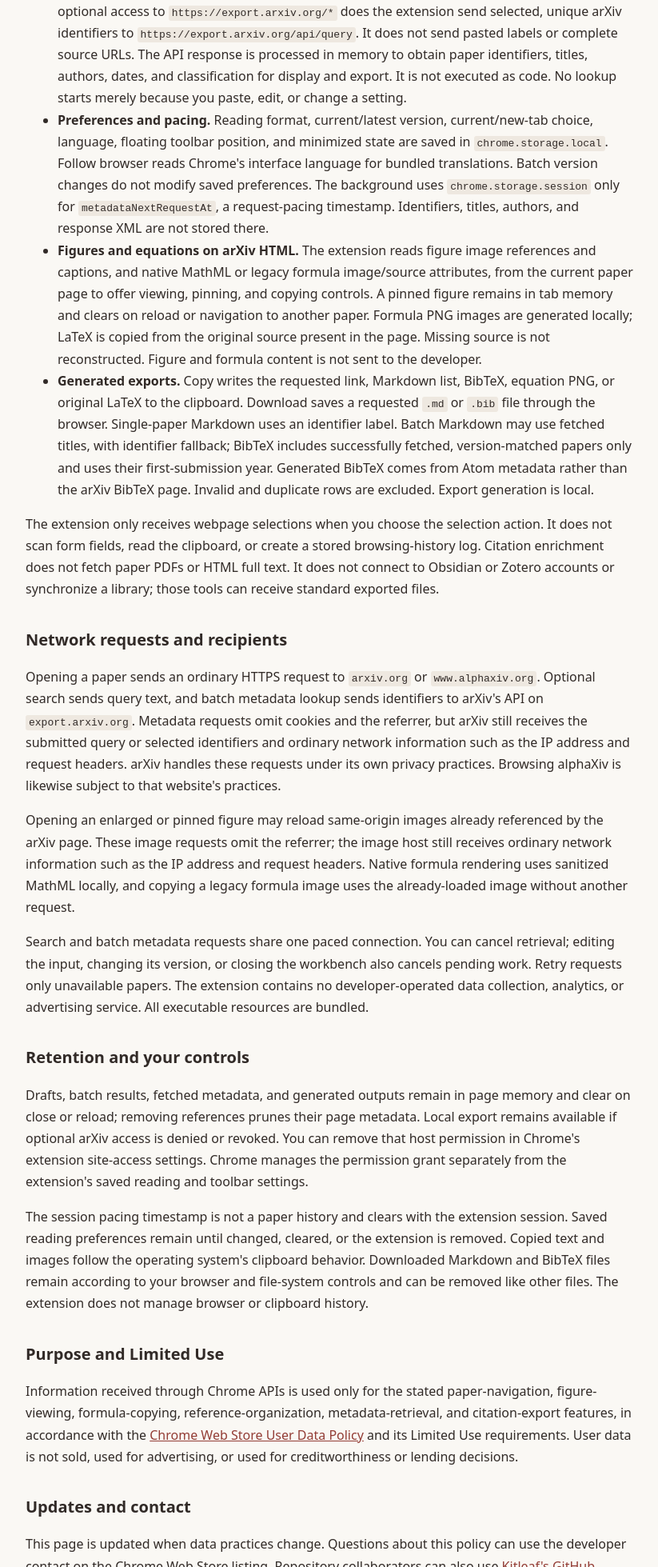
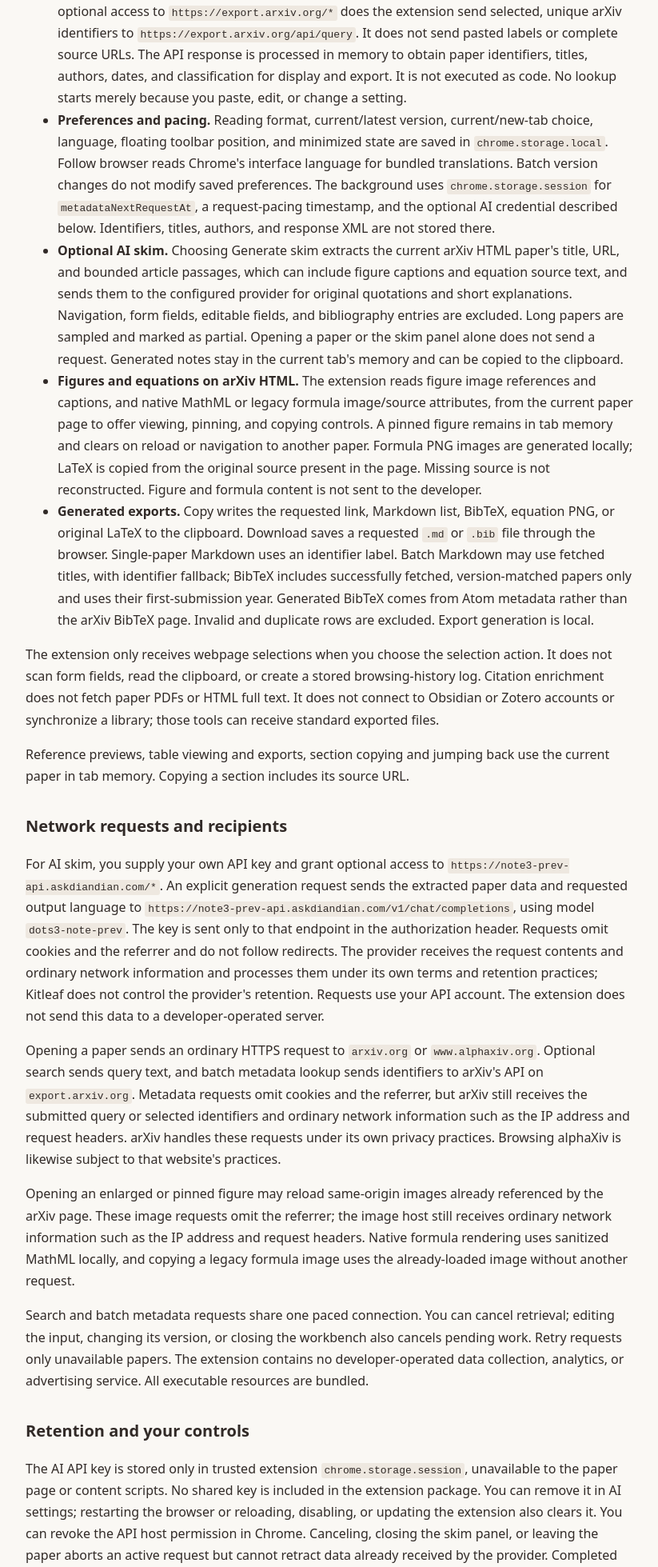
Before and after one commit to timerring/back-to-arxiv, a browser extension: page store/privacy-policy.html in a window 1280 px wide. Shown: the part 841-2800 px from the top of the page at 80% size, without its empty margins (228-1051 px from the left). Drawn offline with Linux system fonts and the light colour scheme.

Commit message:
Publish Kitleaf 0.12.0 privacy policy

```diff
--- a/store/privacy-policy.html
+++ b/store/privacy-policy.html
@@ -18,7 +18,7 @@
 <body>
   <div class="brand">Kitleaf</div>
   <h1>Privacy Policy</h1>
-  <p class="date">Effective date: November 28, 2026 · Extension version 0.11.0</p>
+  <p class="date">Updated: November 28, 2026 · Extension version 0.12.0</p>
   <p>Kitleaf helps you open arXiv papers, organize references, and export reading lists. You can search by title or use selected text to find a paper. The batch organizer can optionally retrieve public paper metadata from arXiv and generate title-based Markdown and BibTeX. This policy describes the information used by these features.</p>
 
   <h2>Information used by the extension</h2>
@@ -27,23 +27,27 @@
     <li><strong>Entered references.</strong> You may type or paste URLs, identifiers, Markdown links, or arXiv DOIs into the popup or batch organizer. The full input is parsed locally to identify papers, duplicates, and invalid lines and generate outputs. Pasted labels are not used as paper metadata. Parsing and deduplication do not contact a DOI resolver or metadata service. Input and results stay in the relevant page's memory and clear on close or reload.</li>
     <li><strong>Search and selected text.</strong> When you choose Find selected text on arXiv, Chrome provides the selected text. A complete supported reference opens directly. For a title or keywords entered in the popup or chosen with the selection action, the results page receives the query through a local URL fragment and immediately removes it from the address. With optional API access, choosing Search sends the query terms to arXiv along with pagination options. When access has already been granted, the popup or selection search starts directly. The extension does not store queries or results. They clear when the tab reloads or closes.</li>
     <li><strong>Optional batch metadata lookup.</strong> After you click Fetch paper details and grant Chrome optional access to <code>https://export.arxiv.org/*</code> does the extension send selected, unique arXiv identifiers to <code>https://export.arxiv.org/api/query</code>. It does not send pasted labels or complete source URLs. The API response is processed in memory to obtain paper identifiers, titles, authors, dates, and classification for display and export. It is not executed as code. No lookup starts merely because you paste, edit, or change a setting.</li>
-    <li><strong>Preferences and pacing.</strong> Reading format, current/latest version, current/new-tab choice, language, floating toolbar position, and minimized state are saved in <code>chrome.storage.local</code>. Follow browser reads Chrome's interface language for bundled translations. Batch version changes do not modify saved preferences. The background uses <code>chrome.storage.session</code> only for <code>metadataNextRequestAt</code>, a request-pacing timestamp. Identifiers, titles, authors, and response XML are not stored there.</li>
+    <li><strong>Preferences and pacing.</strong> Reading format, current/latest version, current/new-tab choice, language, floating toolbar position, and minimized state are saved in <code>chrome.storage.local</code>. Follow browser reads Chrome's interface language for bundled translations. Batch version changes do not modify saved preferences. The background uses <code>chrome.storage.session</code> for <code>metadataNextRequestAt</code>, a request-pacing timestamp, and the optional AI credential described below. Identifiers, titles, authors, and response XML are not stored there.</li>
+    <li><strong>Optional AI skim.</strong> Choosing Generate skim extracts the current arXiv HTML paper's title, URL, and bounded article passages, which can include figure captions and equation source text, and sends them to the configured provider for original quotations and short explanations. Navigation, form fields, editable fields, and bibliography entries are excluded. Long papers are sampled and marked as partial. Opening a paper or the skim panel alone does not send a request. Generated notes stay in the current tab's memory and can be copied to the clipboard.</li>
     <li><strong>Figures and equations on arXiv HTML.</strong> The extension reads figure image references and captions, and native MathML or legacy formula image/source attributes, from the current paper page to offer viewing, pinning, and copying controls. A pinned figure remains in tab memory and clears on reload or navigation to another paper. Formula PNG images are generated locally; LaTeX is copied from the original source present in the page. Missing source is not reconstructed. Figure and formula content is not sent to the developer.</li>
     <li><strong>Generated exports.</strong> Copy writes the requested link, Markdown list, BibTeX, equation PNG, or original LaTeX to the clipboard. Download saves a requested <code>.md</code> or <code>.bib</code> file through the browser. Single-paper Markdown uses an identifier label. Batch Markdown may use fetched titles, with identifier fallback; BibTeX includes successfully fetched, version-matched papers only and uses their first-submission year. Generated BibTeX comes from Atom metadata rather than the arXiv BibTeX page. Invalid and duplicate rows are excluded. Export generation is local.</li>
   </ul>
   <p>The extension only receives webpage selections when you choose the selection action. It does not scan form fields, read the clipboard, or create a stored browsing-history log. Citation enrichment does not fetch paper PDFs or HTML full text. It does not connect to Obsidian or Zotero accounts or synchronize a library; those tools can receive standard exported files.</p>
 
+  <p>Reference previews, table viewing and exports, section copying and jumping back use the current paper in tab memory. Copying a section includes its source URL.</p>
   <h2>Network requests and recipients</h2>
+  <p>For AI skim, you supply your own API key and grant optional access to <code>https://note3-prev-api.askdiandian.com/*</code>. An explicit generation request sends the extracted paper data and requested output language to <code>https://note3-prev-api.askdiandian.com/v1/chat/completions</code>, using model <code>dots3-note-prev</code>. The key is sent only to that endpoint in the authorization header. Requests omit cookies and the referrer and do not follow redirects. The provider receives the request contents and ordinary network information and processes them under its own terms and retention practices; Kitleaf does not control the provider's retention. Requests use your API account. The extension does not send this data to a developer-operated server.</p>
   <p>Opening a paper sends an ordinary HTTPS request to <code>arxiv.org</code> or <code>www.alphaxiv.org</code>. Optional search sends query text, and batch metadata lookup sends identifiers to arXiv's API on <code>export.arxiv.org</code>. Metadata requests omit cookies and the referrer, but arXiv still receives the submitted query or selected identifiers and ordinary network information such as the IP address and request headers. arXiv handles these requests under its own privacy practices. Browsing alphaXiv is likewise subject to that website's practices.</p>
   <p>Opening an enlarged or pinned figure may reload same-origin images already referenced by the arXiv page. These image requests omit the referrer; the image host still receives ordinary network information such as the IP address and request headers. Native formula rendering uses sanitized MathML locally, and copying a legacy formula image uses the already-loaded image without another request.</p>
   <p>Search and batch metadata requests share one paced connection. You can cancel retrieval; editing the input, changing its version, or closing the workbench also cancels pending work. Retry requests only unavailable papers. The extension contains no developer-operated data collection, analytics, or advertising service. All executable resources are bundled.</p>
 
   <h2>Retention and your controls</h2>
+  <p>The AI API key is stored only in trusted extension <code>chrome.storage.session</code>, unavailable to the paper page or content scripts. No shared key is included in the extension package. You can remove it in AI settings; restarting the browser or reloading, disabling, or updating the extension also clears it. You can revoke the API host permission in Chrome. Canceling, closing the skim panel, or leaving the paper aborts an active request but cannot retract data already received by the provider. Completed skim results clear on navigation to another paper, tab reload, or tab close.</p>
   <p>Drafts, batch results, fetched metadata, and generated outputs remain in page memory and clear on close or reload; removing references prunes their page metadata. Local export remains available if optional arXiv access is denied or revoked. You can remove that host permission in Chrome's extension site-access settings. Chrome manages the permission grant separately from the extension's saved reading and toolbar settings.</p>
   <p>The session pacing timestamp is not a paper history and clears with the extension session. Saved reading preferences remain until changed, cleared, or the extension is removed. Copied text and images follow the operating system's clipboard behavior. Downloaded Markdown and BibTeX files remain according to your browser and file-system controls and can be removed like other files. The extension does not manage browser or clipboard history.</p>
 
   <h2>Purpose and Limited Use</h2>
-  <p>Information received through Chrome APIs is used only for the stated paper-navigation, figure-viewing, formula-copying, reference-organization, metadata-retrieval, and citation-export features, in accordance with the <a href="https://developer.chrome.com/docs/webstore/program-policies/user-data-faq">Chrome Web Store User Data Policy</a> and its Limited Use requirements. User data is not sold, used for advertising, or used for creditworthiness or lending decisions.</p>
+  <p>Information received through Chrome APIs is used only for the stated paper-navigation, figure-viewing, formula-copying, optional AI-skimming, reference-organization, metadata-retrieval, and citation-export features, in accordance with the <a href="https://developer.chrome.com/docs/webstore/program-policies/user-data-faq">Chrome Web Store User Data Policy</a> and its Limited Use requirements. User data is not sold, used for advertising, or used for creditworthiness or lending decisions.</p>
 
   <h2>Updates and contact</h2>
   <p>This page is updated when data practices change. Questions about this policy can use the developer contact on the Chrome Web Store listing. Repository collaborators can also use <a href="https://github.com/kitleaf/kitleaf-extension/issues">Kitleaf's GitHub Issues</a>; the repository currently requires access.</p>
@@ -51,26 +55,30 @@
   <details lang="zh-CN">
     <summary>简体中文说明</summary>
     <h2>隐私政策</h2>
-    <p class="date">生效日期：2026 年 11 月 28 日 · 扩展版本 0.11.0</p>
+    <p class="date">更新日期：2026 年 11 月 28 日 · 扩展版本 0.12.0</p>
     <p>Kitleaf 用于查找和打开论文、整理引用和导出阅读清单。批量工作台还可按需从 arXiv 获取公开论文元数据，生成带标题的 Markdown 和 BibTeX。以下说明这些功能处理的信息。</p>
     <h3>扩展处理的信息</h3>
     <p><strong>页面与链接网址：</strong>在 alphaXiv 和 arXiv 读取当前网址来识别论文并显示控件；调用工具栏或快捷键时读取当前标签页网址；主动选择论文链接右键操作时读取该链接目标。这些值仅在运行时内存中用于请求的操作。</p>
     <p><strong>主动输入的引用：</strong>用户可在面板或批量工作台输入网址、编号、Markdown 链接与 arXiv DOI。完整输入在本地解析，用于识别论文、重复与错误行并生成导出。粘贴的标签不作为论文元数据。解析和去重不请求 DOI 解析器或元数据服务。输入和结果仅保留在相应页面内存，关闭或刷新后清空。</p>
     <p><strong>搜索和选中文字：</strong>选择“在 arXiv 中查找所选文字”时，Chrome 将选中的文字传给扩展。可识别的完整引用直接打开；输入标题或使用选中文字查找时，查询词通过本地结果页地址片段传入，进入页面后立即从地址中移除。经可选授权后，主动搜索会向 arXiv 发送查询词及分页参数。已有权限时，从弹窗或右键主动查找可直接查询。扩展不持久保存搜索词或结果，刷新或关闭页面后清空。</p>
     <p><strong>可选的批量元数据查询：</strong>只有点击获取论文信息，并在 Chrome 授予 <code>https://export.arxiv.org/*</code> 可选访问权限后，扩展才向 <code>https://export.arxiv.org/api/query</code> 发送选定且不重复的 arXiv 编号，不发送粘贴的标签或完整来源网址。API 响应在内存中解析，提取论文编号、标题、作者、日期及分类用于展示和导出，不作为代码执行。仅粘贴、编辑或切换设置不会查询。</p>
-    <p><strong>偏好与限速：</strong>阅读格式、当前／最新版本、当前／新标签页、语言偏好、浮条位置和最小化状态保存在 <code>chrome.storage.local</code>。跟随浏览器时读取 Chrome 界面语言来选择内置翻译。工作台版本选择不修改持久偏好。后台会话存储 <code>chrome.storage.session</code> 仅保存请求限速时间戳 <code>metadataNextRequestAt</code>，不保存论文编号、标题、作者或响应 XML。</p>
+    <p><strong>偏好与限速：</strong>阅读格式、当前／最新版本、当前／新标签页、语言偏好、浮条位置和最小化状态保存在 <code>chrome.storage.local</code>。跟随浏览器时读取 Chrome 界面语言来选择内置翻译。工作台版本选择不修改持久偏好。后台会话存储 <code>chrome.storage.session</code> 保存请求限速时间戳 <code>metadataNextRequestAt</code> 及下述可选 AI 凭证，不保存论文编号、标题、作者或响应 XML。</p>
+    <p><strong>可选 AI 略读：</strong>点击“生成略读”时，扩展提取当前 arXiv HTML 论文的标题、网址和有长度上限的正文片段，可能包含图注与公式源码文字，发送给配置的服务以生成原文引用及简短解读。导航、表单、可编辑字段和参考文献条目不进入请求。长论文会抽样并提示覆盖不全。仅打开论文或略读面板不会发送请求。生成的笔记保留在当前标签页内存中，可以复制到剪贴板。</p>
     <p><strong>arXiv HTML 插图与公式：</strong>扩展从当前论文页面读取插图引用和图注，以及 MathML 或旧式公式图片与源码属性，提供查看、固定和复制控件。固定的插图仅保留在标签页内存，刷新或切换论文后清除。公式 PNG 在本地生成，LaTeX 取自页面已有的原始源码，不重建缺失源码。插图与公式内容不会发送给开发者。</p>
     <p><strong>生成的导出：</strong>复制将主动请求的链接、Markdown、BibTeX、公式 PNG 或原始 LaTeX 写入剪贴板；下载通过浏览器保存主动请求的 <code>.md</code> 或 <code>.bib</code> 文件。单篇 Markdown 使用编号标签，批量 Markdown 可使用已获取标题并对缺失项回退编号。BibTeX 只包含成功获取且版本匹配的论文，年份采用首次提交年份，由 Atom 元数据生成而非直接下载 arXiv BibTeX 页。错误与重复行不进入导出，生成过程在本地完成。</p>
     <p>扩展仅在用户主动选择右键查找时接收选中文字，不扫描表单、不读取剪贴板现有内容，也不保存浏览历史。引用增强不获取论文 PDF 或 HTML 全文，也不连接 Obsidian 或 Zotero 账号、不自动同步文献库；用户可将标准导出文件交给这些工具。</p>
+    <p>引用预览、表格查看和导出、章节复制及返回阅读位置使用标签页内存中的论文内容。复制章节会附上出处链接。</p>
     <h3>网络请求与接收方</h3>
+    <p>AI 略读由用户提供 API Key，并授予 <code>https://note3-prev-api.askdiandian.com/*</code> 可选访问权限。主动生成时，将提取的论文信息和输出语言发送到 <code>https://note3-prev-api.askdiandian.com/v1/chat/completions</code>，使用 <code>dots3-note-prev</code> 模型。Key 仅通过授权请求头发送至该接口。请求不携带 Cookie 或来源网址，不跟随重定向。服务方会收到请求内容及普通网络信息，并按其自身条款和保存规则处理；Kitleaf 无法控制服务方的保存期限。请求使用用户自己的 API 账户，不将这些数据发送到开发者运营的服务器。</p>
     <p>打开论文时访问 <code>arxiv.org</code> 或 <code>www.alphaxiv.org</code>。按需搜索会将查询词、批量查询会将编号发送到 <code>export.arxiv.org</code> 的官方 API。查询不携带 Cookie 或来源网址，但 arXiv 仍会收到查询词或选定编号、IP 地址和普通请求头，并按自身隐私实践处理。浏览 alphaXiv 同样受该网站的实践约束。</p>
     <p>放大或固定插图时，可能重新加载 arXiv 页面已引用的同源图片。图片请求不附带来源网址，但图片主机仍会收到 IP 地址和普通请求头等网络信息。原生公式通过本地处理后的 MathML 渲染；复制旧式公式图片使用已加载的图片，不另发请求。</p>
     <p>搜索和批量查询共用一个限速连接。用户可以取消，编辑输入、切换版本或关闭工作台也会取消待处理请求；重试仅查询尚未获取的论文。扩展没有开发者运营的数据收集、分析统计或广告服务，执行资源均随安装包提供。</p>
     <h3>保存期限与控制</h3>
+    <p>AI API Key 仅保存在扩展可信环境的 <code>chrome.storage.session</code>，论文网页和内容脚本无法读取。安装包不包含共享 Key。可在 AI 设置中移除；重启浏览器，或重新加载、停用、更新扩展也会清除。可在 Chrome 撤销 API 域名权限。取消、关闭略读面板或离开论文会中止当前请求，但无法撤回服务方已收到的数据。完成的略读结果在换论文、刷新或关闭标签页后清空。</p>
     <p>草稿、批量结果、已获取元数据和生成内容仅在页面内存中使用，关闭或刷新后清空；移除引用时会清理相应页面元数据。拒绝或撤销可选 API 访问后，本地链接清单仍可导出。可在 Chrome 扩展站点访问设置中移除域名权限；Chrome 单独管理该授权，扩展自身持久保存阅读偏好和浮条布局。</p>
     <p>限速时间戳不是论文历史记录，随扩展会话清空。偏好保留到修改、清除或移除扩展。剪贴板内容由操作系统管理；下载的 Markdown 与 BibTeX 文件由浏览器和文件系统管理，可像其他文件一样删除。扩展不管理浏览器或剪贴板历史。</p>
     <h3>用途、有限使用与联系</h3>
-    <p>通过 Chrome API 获得的信息仅用于已声明的论文跳转、插图查看、公式复制、引用整理、元数据查询与引用导出，遵守 Chrome Web Store 用户数据政策及 Limited Use 要求；不用于销售、广告、信用评估或贷款资格判断。政策问题可使用 Chrome 商店提供的开发者联系方式；拥有仓库权限的协作者也可通过 <a href="https://github.com/kitleaf/kitleaf-extension/issues">GitHub Issues</a> 联系维护者。</p>
+    <p>通过 Chrome API 获得的信息仅用于已声明的论文跳转、插图查看、公式复制、可选 AI 略读、引用整理、元数据查询与引用导出，遵守 Chrome Web Store 用户数据政策及 Limited Use 要求；不用于销售、广告、信用评估或贷款资格判断。政策问题可使用 Chrome 商店提供的开发者联系方式；拥有仓库权限的协作者也可通过 <a href="https://github.com/kitleaf/kitleaf-extension/issues">GitHub Issues</a> 联系维护者。</p>
   </details>
 </body>
 </html>
```
